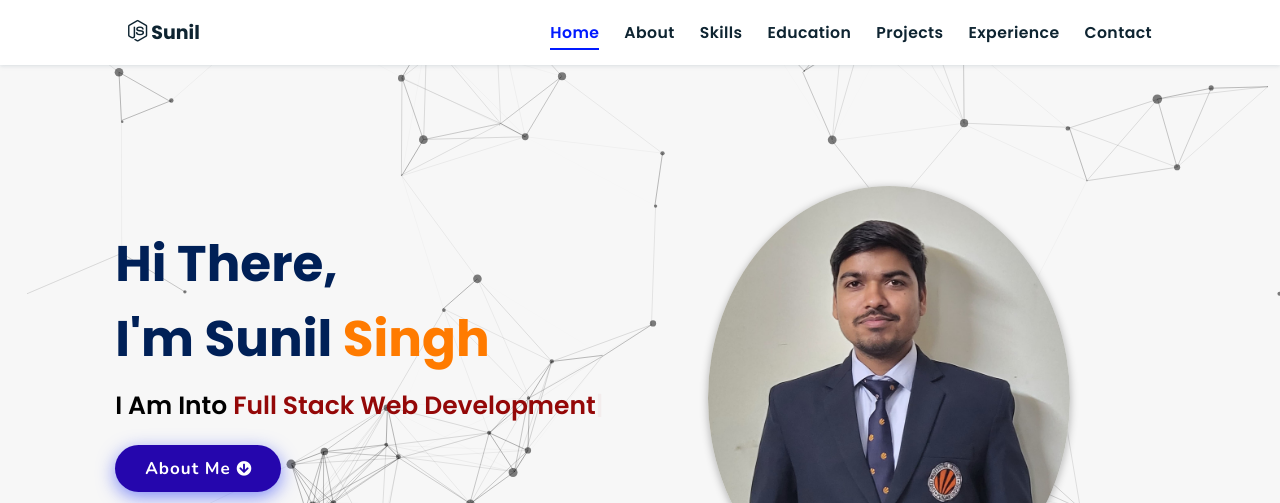
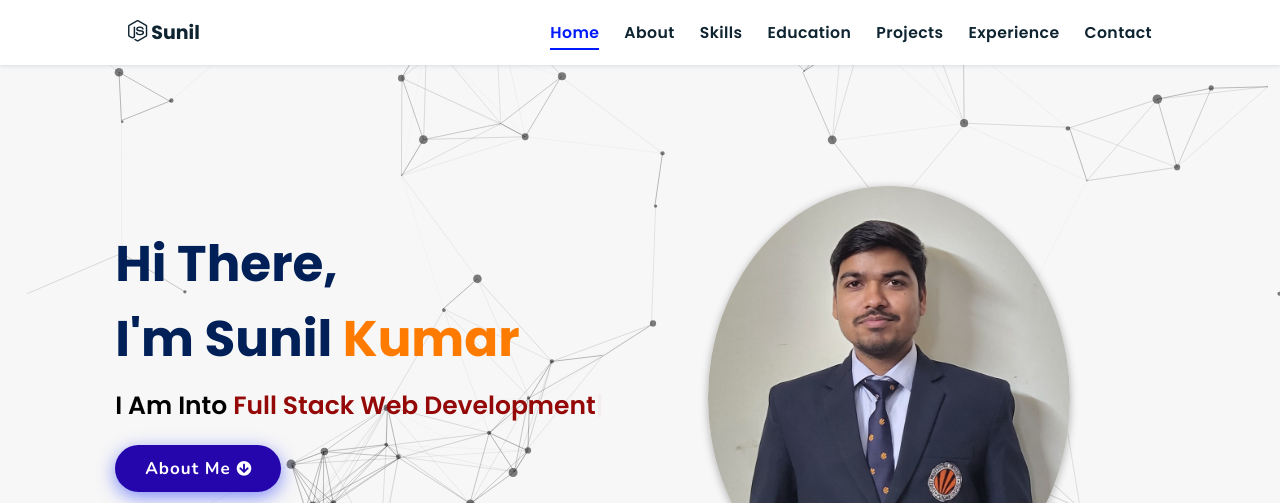
Before and after one commit to sunil14300/port, a plain HTML site: page Portfolio-Website-main/index.html in a window 1280 px wide. Shown: the top 503 px of the page. Drawn offline with nearby package versions, Linux system fonts and the light colour scheme.

Commit message:
Update index.html

```diff
--- a/Portfolio-Website-main/index.html
+++ b/Portfolio-Website-main/index.html
@@ -46,7 +46,7 @@
     <div id="particles-js"></div>
 
     <div class="content">
-    <h2>Hi There,<br/> I'm Sunil <span>Singh</span></h2>
+    <h2>Hi There,<br/> I'm Sunil <span>Kumar</span></h2>
     <p>i am into <span class="typing-text"></span></p>
     <a href="#about" class="btn"><span>About Me</span>
       <i class="fas fa-arrow-circle-down"></i>
```
